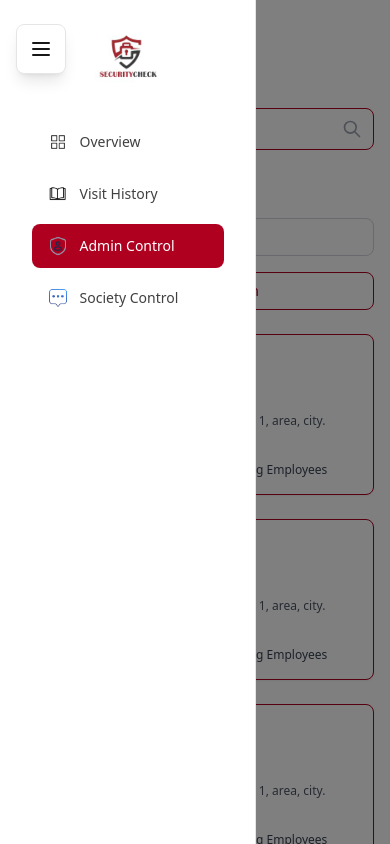
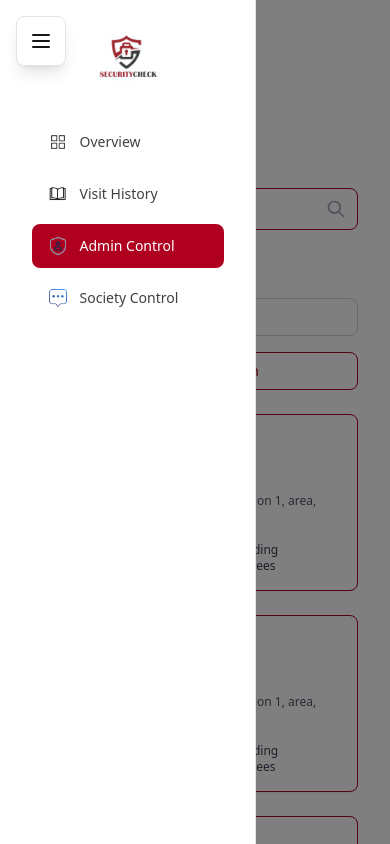
Before and after one commit to Rathees20/Security-app, a React (Vite) app: page /admins in a window 390 px wide. Both pictures are taken after a click on the button 41 px from the left and 49 px from the top of the page. Shown: the top 844 px of the page. Built offline with nearby package versions, Linux system fonts and the light colour scheme; grey boxes are pictures that could not be loaded.

Commit message:
updates menu bar

```diff
--- a/src/App.jsx
+++ b/src/App.jsx
@@ -16,7 +16,7 @@ function Layout({ children }) {
     <div className="min-h-screen bg-white w-full">
       <div className="max-w-[1400px] mx-auto flex flex-col lg:flex-row w-full">
         <Sidebar isOpen={sidebarOpen} setIsOpen={setSidebarOpen} />
-        <main className="flex-1 px-0 sm:px-6 lg:px-8 py-0 sm:py-6 min-h-screen w-full">
+        <main className="flex-1 px-4 sm:px-6 lg:px-8 py-4 sm:py-6 min-h-screen w-full lg:ml-0">
           {children}
         </main>
       </div>
--- a/src/components/Sidebar.jsx
+++ b/src/components/Sidebar.jsx
@@ -6,7 +6,7 @@ export default function Sidebar({ isOpen, setIsOpen }) {
       {/* Mobile hamburger button */}
       <button
         onClick={() => setIsOpen(!isOpen)}
-        className="lg:hidden fixed top-6 left-4 z-50 p-3 rounded-lg bg-white shadow-lg border border-neutral-200 hover:bg-gray-50 transition-colors"
+        className="lg:hidden fixed top-4 left-4 z-[60] p-3 rounded-lg bg-white shadow-lg border border-neutral-200 hover:bg-gray-50 transition-colors"
       >
         <svg className="w-6 h-6" fill="none" stroke="currentColor" viewBox="0 0 24 24">
           <path strokeLinecap="round" strokeLinejoin="round" strokeWidth={2} d="M4 6h16M4 12h16M4 18h16" />
@@ -16,13 +16,13 @@ export default function Sidebar({ isOpen, setIsOpen }) {
       {/* Mobile overlay */}
       {isOpen && (
         <div
-          className="lg:hidden fixed inset-0 bg-black bg-opacity-50 z-40"
+          className="lg:hidden fixed inset-0 bg-black bg-opacity-50 z-[45]"
           onClick={() => setIsOpen(false)}
         />
       )}
 
       {/* Sidebar */}
-      <aside className={`w-64 shrink-0 bg-white h-screen fixed lg:sticky top-0 left-0 border-r border-neutral-200 transform transition-transform duration-300 ease-in-out z-40 ${
+      <aside className={`w-64 shrink-0 bg-white h-screen fixed lg:sticky top-0 left-0 border-r border-neutral-200 transform transition-transform duration-300 ease-in-out z-[50] ${
         isOpen ? 'translate-x-0' : '-translate-x-full lg:translate-x-0'
       }`}>
       {/* Logo Section */}
@@ -42,6 +42,7 @@ export default function Sidebar({ isOpen, setIsOpen }) {
         <div className="flex justify-center">
           <NavLink
             to="/"
+            onClick={() => setIsOpen(false)}
             className={({ isActive }) => `flex items-center gap-3 px-4 py-3 w-48 rounded-lg transition-colors ${isActive ? 'bg-[#b00020] text-white' : 'text-neutral-700 hover:bg-neutral-100'}`}
           >
             <img src="/assets/squares.png" alt="Overview" className="w-5 h-5 object-contain flex-shrink-0" />
@@ -53,6 +54,7 @@ export default function Sidebar({ isOpen, setIsOpen }) {
         <div className="flex justify-center">
           <NavLink
             to="/history"
+            onClick={() => setIsOpen(false)}
             className={({ isActive }) => `flex items-center gap-3 px-4 py-3 w-48 rounded-lg transition-colors ${isActive ? 'bg-[#b00020] text-white' : 'text-neutral-700 hover:bg-neutral-100'}`}
           >
             <img src="/assets/book.png" alt="Visit History" className="w-5 h-5 object-contain flex-shrink-0" />
@@ -64,6 +66,7 @@ export default function Sidebar({ isOpen, setIsOpen }) {
         <div className="flex justify-center">
           <NavLink
             to="/admins"
+            onClick={() => setIsOpen(false)}
             className={({ isActive }) => `flex items-center gap-3 px-4 py-3 w-48 rounded-lg transition-colors ${isActive ? 'bg-[#b00020] text-white' : 'text-neutral-700 hover:bg-neutral-100'}`}
           >
             <img src="/assets/user.png" alt="Admin Control" className="w-5 h-5 object-contain flex-shrink-0" />
@@ -75,6 +78,7 @@ export default function Sidebar({ isOpen, setIsOpen }) {
         <div className="flex justify-center">
           <NavLink
             to="/society"
+            onClick={() => setIsOpen(false)}
             className={({ isActive }) => `flex items-center gap-3 px-4 py-3 w-48 rounded-lg transition-colors ${isActive ? 'bg-[#b00020] text-white' : 'text-neutral-700 hover:bg-neutral-100'}`}
           >
             <img src="/assets/chat.png" alt="Society Control" className="w-5 h-5 object-contain flex-shrink-0" />
--- a/src/pages/AdminControl.jsx
+++ b/src/pages/AdminControl.jsx
@@ -101,7 +101,7 @@ export default function AdminControl() {
   ];
 
   return (
-    <div className="px-4 sm:px-6 lg:px-10 bg-white min-h-screen">
+    <div className="px-4 sm:px-6 lg:px-10 bg-white min-h-screen pt-16 lg:pt-4">
       {/* Header */}
       <div className="flex flex-col sm:flex-row sm:items-center sm:justify-between mb-6 sm:mb-10 gap-4">
         <h1 className="text-xl sm:text-2xl font-semibold text-neutral-900">
--- a/src/pages/OverviewCombined.jsx
+++ b/src/pages/OverviewCombined.jsx
@@ -375,7 +375,7 @@ export default function OverviewCombined() {
     <div className="min-h-screen bg-white w-full">
       <div className="max-w-[1400px] mx-auto flex flex-col lg:flex-row w-full">
         <Sidebar isOpen={sidebarOpen} setIsOpen={setSidebarOpen} />
-        <main className="flex-1 px-4 sm:px-6 lg:px-8 py-4 sm:py-6 min-h-screen w-full">
+        <main className="flex-1 px-4 sm:px-6 lg:px-8 py-4 sm:py-6 min-h-screen w-full pt-16 lg:pt-4">
           <Header />
           <Dashboard />
         </main>
--- a/src/pages/SocietyControl.jsx
+++ b/src/pages/SocietyControl.jsx
@@ -96,7 +96,7 @@ export default function SocietyControl() {
   ];
 
   return (
-    <div className="space-y-6 sm:space-y-8 p-4 sm:p-6 bg-white min-h-screen">
+    <div className="space-y-6 sm:space-y-8 p-4 sm:p-6 bg-white min-h-screen pt-16 lg:pt-4">
       {/* Top Header Section */}
       <div className="flex flex-col sm:flex-row sm:items-center sm:justify-between gap-4">
         <div className="flex items-center">
--- a/src/pages/VisitHistory.jsx
+++ b/src/pages/VisitHistory.jsx
@@ -50,7 +50,7 @@ export default function VisitHistory() {
   ];
 
   return (
-    <div className="space-y-6 p-4 bg-white min-h-screen">
+    <div className="space-y-6 p-4 bg-white min-h-screen pt-16 lg:pt-4">
       {/* Header with Title, Notification, and Profile */}
       <div className="flex flex-col sm:flex-row sm:justify-between sm:items-center gap-4">
         <h1 className="text-xl sm:text-2xl font-semibold text-gray-800">Visit History</h1>
```
